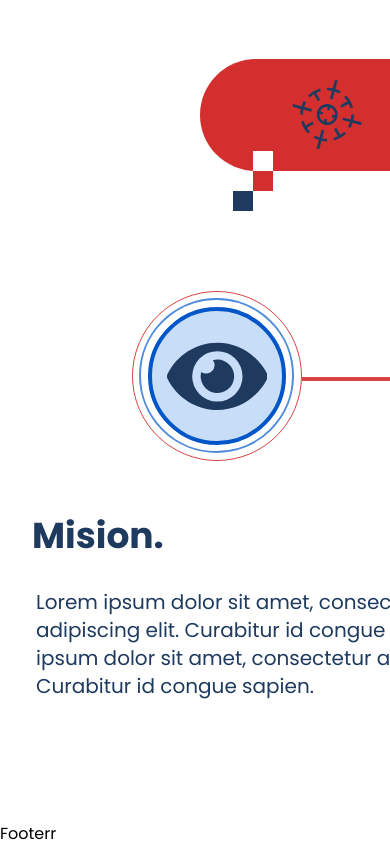
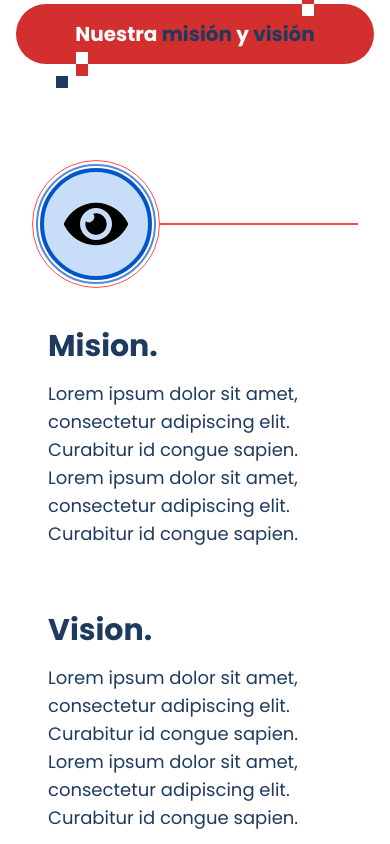
Before and after one commit to Nasor2/sistemas-globales-landing-page, a React (Vite) app: page /about in a window 390 px wide. Shown: the part 960-1804 px from the top of the page. Built offline with nearby package versions, Linux system fonts and the light colour scheme.

Commit message:
Mission and vision section responsive

```diff
--- a/src/pages/AboutUs.jsx
+++ b/src/pages/AboutUs.jsx
@@ -29,15 +29,12 @@ const AboutUs = () => {
                                 <span className="text-rojo-primario">Oportunidades</span>
                                 <span className="text-blanco-arena"> Publicitarias.</span>
                             </h1>
-
                             <p className="text-sm md:text-base w-full md:w-4/5 lg:w-3/5 text-blanco-arena/85 mt-4">
                                 Lorem ipsum dolor sit amet, consectetur adipiscing elit. id sapien. Lorem ipsum dolor sit amet, consectetur adipiscing elit. Curabitur id congue sapien.
                             </p>
-
                             <div className="mt-8 md:mt-12 text-blanco-arena text-base font-semibold">
                                 Find us on
                             </div>
-
                             <div className="mt-4 space-x-4 md:space-x-6">
                                 <FaFacebook className="inline-block text-xl md:text-2xl cursor-pointer" />
                                 <FaInstagram className="inline-block text-xl md:text-2xl cursor-pointer" />
@@ -58,70 +55,101 @@ const AboutUs = () => {
                     </div>
                 </div>
 
+                <section className="w-full max-w-[1440px] mx-auto py-10 px-4 bg-white rounded-[5px] overflow-hidden">
+                    {/* Título */}
+                    <div className="relative flex flex-col items-center mb-16">
+                        <div className="relative w-full max-w-[983px] flex flex-col items-center">
+                            {/* Fondo del título */}
+                            <div className="relative w-full bg-rojo-primario rounded-[100px] py-4 md:py-6 px-4 md:px-8 flex items-center justify-center">
 
-                {/* Sección de Misión y Visión */}
-                <div className="w-full max-w-[1440px] h-[806px] relative bg-white rounded-[5px] overflow-hidden mx-auto mt-13">
-                    {/* Titulo */}
-                    <div className="w-[983px] h-48 left-[200px] top-[13px] absolute ">
-                        <div className="w-[983px] h-28 left-0 top-[30px] absolute bg-rojo-primario rounded-[100px]" />
-                        <div className="w-[909px] h-48 left-[33px] top-0 absolute">
-                            <div className="w-5 h-5 left-[869px] top-[30px] absolute bg-white" />
-                            <div className="w-5 h-5 left-[20px] top-[122px] absolute bg-white" />
-                            <div className="w-5 h-5 left-[869px] top-[10px] absolute bg-rojo-primario" />
-                            <div className="w-5 h-5 left-[20px] top-[142px] absolute bg-rojo-primario" />
-                            <div className="w-5 h-5 left-[889px] bottom-45 absolute bg-[#1e3a5f]" />
-                            <div className="w-5 h-5 left-0 top-[162px] absolute bg-[#1e3a5f]" />
+                                {/* ----------------- Elementos decorativos ----------------*/}
+                                {/* Elementos superiores */}
+                                <div className="absolute top-0 right-15 w-3 md:w-5 h-3 md:h-5 bg-white"></div>
+                                <div className="absolute -top-3 md:-top-5 right-15 w-3 md:w-5 h-3 md:h-5 bg-rojo-primario"></div>
+                                <div className="absolute -top-6 md:-top-10 right-10 w-3 md:w-5 h-3 md:h-5 bg-[#1e3a5f]"></div>
+
+                                {/* Elementos superiores inferiores*/}
+                                <div className="absolute bottom-0 left-15 w-3 md:w-5 h-3 md:h-5 bg-white"></div>
+                                <div className="absolute -bottom-3 md:-bottom-5 left-15 w-3 md:w-5 h-3 md:h-5 bg-rojo-primario"></div>
+                                <div className="absolute -bottom-6 md:-bottom-10 left-10 w-3 md:w-5 h-3 md:h-5 bg-[#1e3a5f]"></div>
+
+                                {/* Ícono - ahora es responsivo */}
+                                <div className="hidden sm:block absolute left-6 sm:left-12 md:left-25 top-1/2 transform -translate-y-1/2">
+                                    <GiTargeting className="w-8 h-8 sm:w-12 sm:h-12 md:w-16 md:h-16 text-azul-primario" />
+                                    <div className="absolute top-10 sm:top-12 md:top-15 left-12 sm:left-16 md:left-20 w-10 sm:w-12 md:w-15 origin-top-left -rotate-90 border border-white md:border-2"></div>
+                                </div>
+
+                                {/* Texto del título */}
+                                <h2 className="text-xl sm:text-2xl md:text-4xl lg:text-5xl font-bold font-['Poppins'] text-center">
+                                    <span className="text-white">Nuestra</span>
+                                    <span className="text-[#1e3a5f]"> misión </span>
+                                    <span className="text-white">y</span>
+                                    <span className="text-[#1e3a5f]"> visión</span>
+                                </h2>
+                            </div>
                         </div>
-                        <div className="w-[595px] h-[72px] left-[233px] top-[60px] absolute">
-                            <span className="text-white text-5xl font-bold font-['Poppins']">Nuestra</span>
-                            <span className="text-[#1e3a5f] text-5xl font-bold font-['Poppins']"> misión </span>
-                            <span className="text-white text-5xl font-bold font-['Poppins']">y</span>
-                            <span className="text-[#1e3a5f] text-5xl font-bold font-['Poppins']"> visión</span>
-                        </div>
-                        <GiTargeting className='w-[74px] h-[81px] left-[90px] top-[45px] absolute text-azul-primario' />
-                        <div className="w-[55px] left-[199px] top-[115px] absolute origin-top-left -rotate-90 border-2 border-white"></div>
                     </div>
 
-                    {/* Contenido */}
-                    <div className="w-full max-w-[1166px] h-[160px] mx-auto relative top-[205px] mt-15">
-                        {/* Icono vision */}
-                        <div className="w-[170px] h-[170px] absolute left-[132px] top-[10px]">
-                            <div className="w-[155.05px] h-[155.05px] left-[7.08px] top-[7.08px] absolute rounded-full border-2 border-[#4f8cdd]" />
-                            <div className="w-[170px] h-[170px] left-0 top-0 absolute rounded-full border border-rojo-primario/90" />
-                            <div className="w-[138.52px] h-[138.52px] left-[15.74px] top-[15.74px] absolute bg-[#c8ddf8] rounded-full border-4 border-[#0056c9]" />
-                            <FaEye className='w-[100.74px] h-[100.74px] left-[34.63px] top-[34.63px] absolute text-azul-primario' />
-                        </div>
+                    <div className="w-full max-w-screen-lg mx-auto px-4 py-8">
+                        {/* Contenedor principal con flexbox */}
+                        <div className="flex flex-col md:flex-row items-center justify-between">
 
-                        {/* icono mision */}
-                        <div className="w-[170px] h-[170px] left-[862px] top-[290px] absolute">
-                            <div className="w-[155.05px] h-[155.05px] left-[7.08px] top-[7.08px] absolute rounded-full border-2 border-[#4f8cdd]" />
-                            <div className="w-[170px] h-[170px] left-0 top-0 absolute rounded-full border border-[#d32f2f]" />
-                            <div className="w-[138.52px] h-[138.52px] left-[15.74px] top-[15.74px] absolute bg-[#c8ddf8] rounded-full border-4 border-[#0056c9]" />
-                            <FaRocket className="w-[100.74px] h-[95px] left-[25px] top-[40.63px] absolute text-azul-primario" />
-                        </div>
+                            {/* Columna 1 - Misión */}
+                            <div className="flex-1 flex flex-col items-center md:items-end gap-10 mb-16 md:mb-0">
+                                {/* Icono visión y línea */}
+                                <div className="flex flex-row items-center w-full">
+                                    <div className="relative w-32 h-32 md:w-40 md:h-40 flex-shrink-0">
+                                        <div className="absolute inset-1 rounded-full border-2 border-[#4f8cdd]" />
+                                        <div className="absolute inset-0 rounded-full border border-[#ff3636]/90" />
+                                        <div className="absolute inset-2 bg-[#c8ddf8] rounded-full border-4 border-[#0056c9]" />
+                                        <FaEye className="absolute transform -translate-x-1/2 -translate-y-1/2 left-1/2 top-1/2 w-16 h-16 md:w-20 md:h-20" />
+                                    </div>
+                                    <div className="h-0.5 bg-[#ff3636]/90 flex-grow "></div>
+                                </div>
 
-                        {/* Lineas */}
-                        <div className="w-[560px] h-[296px] absolute left-[302px] top-[87px]">
-                            <div className="w-[560px] h-[280.50px] left-0 top-[8px] absolute">
-                                <div className="w-[280px] h-[0px] left-0 top-[0.50px] absolute bg-rojoborder-rojo-primario/90 border-2 border-rojo-primario/90"></div>
-                                <div className="w-[280px] h-[0px] left-[280px] top-[280.50px] absolute bg-rojoborder-rojo-primario/90 border-2 border-rojo-primario/90"></div>
-                                <div className="w-[280px] h-[0px] left-[280px] top-[280px] absolute origin-top-left -rotate-90 bg-rojoborder-rojo-primario/90 border-2 border-rojo-primario/90"></div>
+                                {/* Contenido Misión */}
+                                <div className=" px-4">
+                                    <h2 className="text-3xl md:text-4xl font-bold text-[#1e3a5f] mb-4">Mision.</h2>
+                                    <p className="text-lg md:text-xl text-[#1e3a5f]">
+                                        Lorem ipsum dolor sit amet, consectetur adipiscing elit. Curabitur id congue sapien.
+                                        Lorem ipsum dolor sit amet, consectetur adipiscing elit. Curabitur id congue sapien.
+                                    </p>
+                                </div>
                             </div>
-                            <div className="w-4 h-4 left-[274px] top-1 absolute bg-rojo-primario rounded-full" />
-                            <div className="w-4 h-4 left-[275px] top-[280px] absolute bg-rojo-primario rounded-full" />
-                        </div>
 
-                        {/* Texto */}
-                        <div className="w-[507px] h-48 left-8 top-[235px] absolute">
-                            <div className="w-[473.99px] h-[72px] left-0 top-0 absolute text-[#1e3a5f] text-4xl font-bold font-['Poppins']">Mision.</div>
-                            <div className="w-[503px] h-[120px] left-[4px] top-[72px] absolute text-[#1e3a5f] text-xl font-normal font-['Poppins']">Lorem ipsum dolor sit amet, consectetur adipiscing elit. Curabitur id congue sapien.Lorem ipsum dolor sit amet, consectetur adipiscing elit. Curabitur id congue sapien.</div>
-                        </div>
-                        <div className="w-[509px] h-[222px] left-[657px] top-0 absolute">
-                            <div className="w-[475.86px] h-[72px] left-0 top-0 absolute text-[#1e3a5f] text-4xl font-bold font-['Poppins']">Vision.</div>
-                            <div className="w-[504.56px] h-[150px] left-[4.44px] top-[72px] absolute text-[#1e3a5f] text-xl font-normal font-['Poppins']">Lorem ipsum dolor sit amet, consectetur adipiscing elit. Curabitur id congue sapien.Lorem ipsum dolor sit amet, consectetur adipiscing elit. Curabitur id congue sapien.</div>
+                            {/* Línea central decorativa - visible solo en desktop */}
+                            <div className="hidden md:flex flex-col items-center justify-center h-60">
+                                <div className="w-4 h-4 bg-[#ff3636] rounded-full"></div>
+                                <div className="w-0.5 h-48 bg-[#ff3636]" ></div>
+                                <div className="w-4 h-4 bg-[#ff3636] rounded-full"></div>
+                            </div>
+
+                            {/* Columna 2 - Visión */}
+                            <div className="flex-1 flex flex-col items-center md:items-start gap-10">
+                                {/* Contenido Visión */}
+                                <div className="w-full text-left px-4">
+                                    <h2 className="text-3xl md:text-4xl font-bold text-[#1e3a5f] mb-4">Vision.</h2>
+                                    <p className="text-lg md:text-xl text-[#1e3a5f]">
+                                        Lorem ipsum dolor sit amet, consectetur adipiscing elit. Curabitur id congue sapien.
+                                        Lorem ipsum dolor sit amet, consectetur adipiscing elit. Curabitur id congue sapien.
+                                    </p>
+                                </div>
+
+                                {/* Icono misión y línea */}
+                                <div className="flex items-center w-full">
+                                    <div className="h-0.5 bg-[#ff3636]/90 flex-grow "></div>
+                                    <div className="relative w-32 h-32 md:w-40 md:h-40 flex-shrink-0">
+                                        <div className="absolute inset-1 rounded-full border-2 border-[#4f8cdd]" />
+                                        <div className="absolute inset-0 rounded-full border border-[#d32f2f]" />
+                                        <div className="absolute inset-2 bg-[#c8ddf8] rounded-full border-4 border-[#0056c9]" />
+                                        <FaRocket className="absolute transform -translate-x-1/2 -translate-y-1/2 left-1/2 top-1/2 w-16 h-16 md:w-20 md:h-20" />
+                                    </div>
+                                </div>
+                            </div>
+
                         </div>
                     </div>
-                </div>
+                </section>
             </main>
         </div>
     );
```
